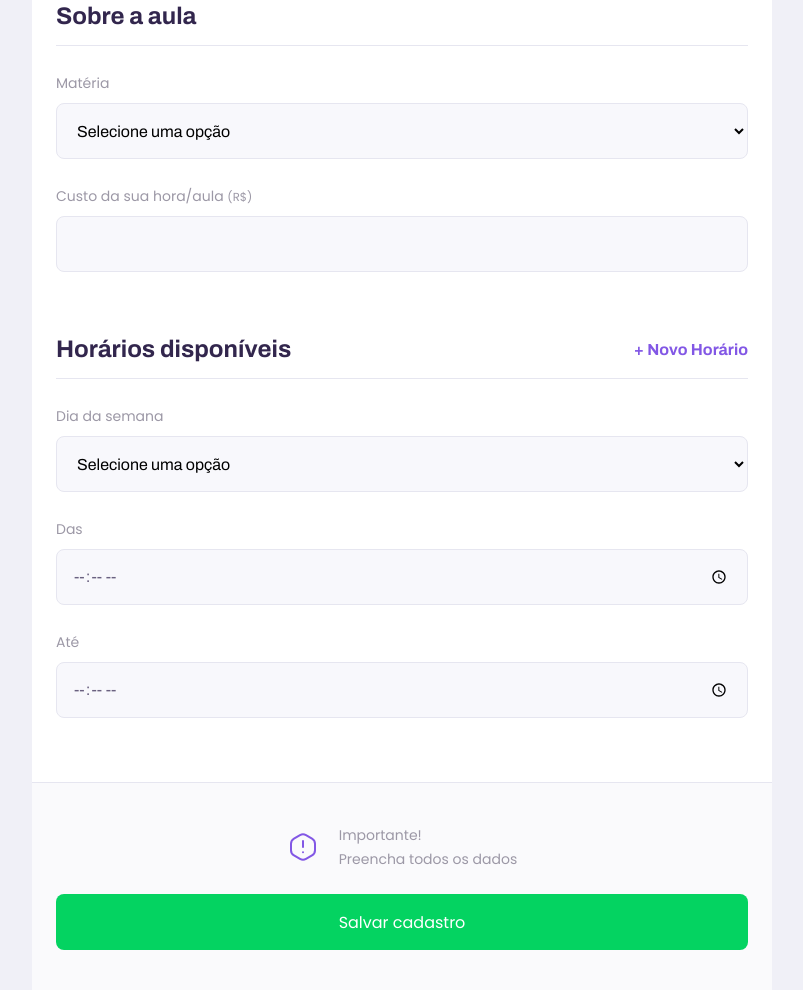
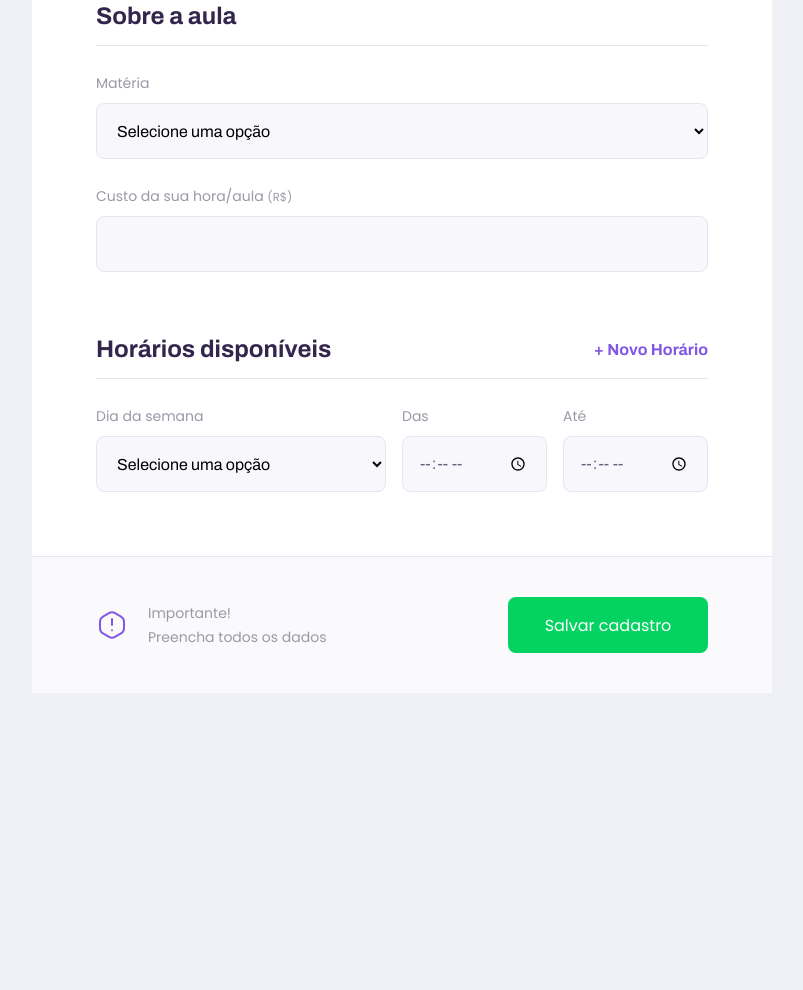
Before and after one commit to caickmarques/proffy_nlw, a plain HTML site: page give-classes.html in a window 1280 px wide. Shown: the part 1039-2029 px from the top of the page, without its empty margins (238-1041 px from the left). After the commit the page ends 1732 px from the top, so only its background shows below. Drawn offline with Linux system fonts and the light colour scheme.

Commit message:
Terminado página give-classes versão web desktop

```diff
--- a/give-classes.html
+++ b/give-classes.html
@@ -81,7 +81,7 @@
                         </div>
                     </fieldset>
 
-                    <fieldset>
+                    <fieldset id="schedule-items">
                         <legend>Horários disponíveis
                             <button id="add-time">+ Novo Horário</button>
                         </legend>
--- a/styles/partials/page-give-classes.css
+++ b/styles/partials/page-give-classes.css
@@ -107,4 +107,28 @@
     #page-give-classes #container {
         max-width: 100vw;
     }
+    #page-give-classes .page-header .header-content {
+        margin-bottom: 0;
+    }
+    #page-give-classes main fieldset {
+        padding: 0 64px;
+    }
+    .schedule-item {
+        display: grid;
+        grid-template-columns: 2fr 1fr 1fr;
+        column-gap: 1.6rem;
+    }
+    #page-give-classes .schedule-item .input-block {
+        margin-top: 0;
+    }
+    #page-give-classes main footer {
+        padding: 40px 64px;
+        display: flex;
+        align-items: center;
+        justify-content: space-between;
+    }
+    #page-give-classes main footer button {
+        margin-top: 0;
+        width: 200px;
+    }
 }
```
